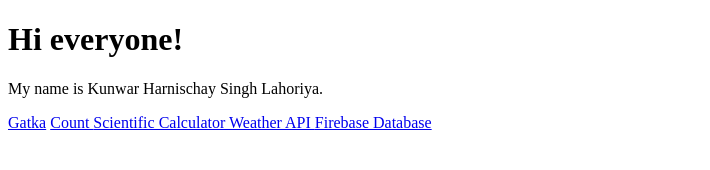
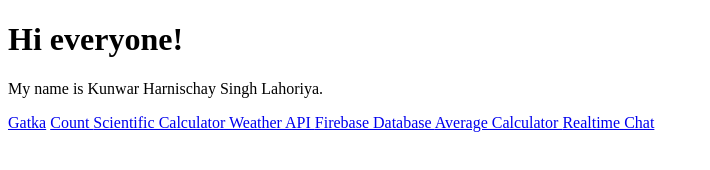
Before and after one commit to khslahoriya/khslahoriya.github.io, a plain HTML site: page index.html in a window 1280 px wide. Shown: the whole page, without its empty margins (0-710 px from the left). Drawn offline with Linux system fonts and the light colour scheme.

Commit message:
Update index.html

```diff
--- a/index.html
+++ b/index.html
@@ -20,6 +20,12 @@
             <a href="lab6comp165.html">
                 Firebase Database
             </a>
+            <a href="lab7comp165.html">
+                Average Calculator
+            </a>
+            <a href="lab7FetchData.html">
+                Realtime Chat
+            </a>
 
 
 
```
